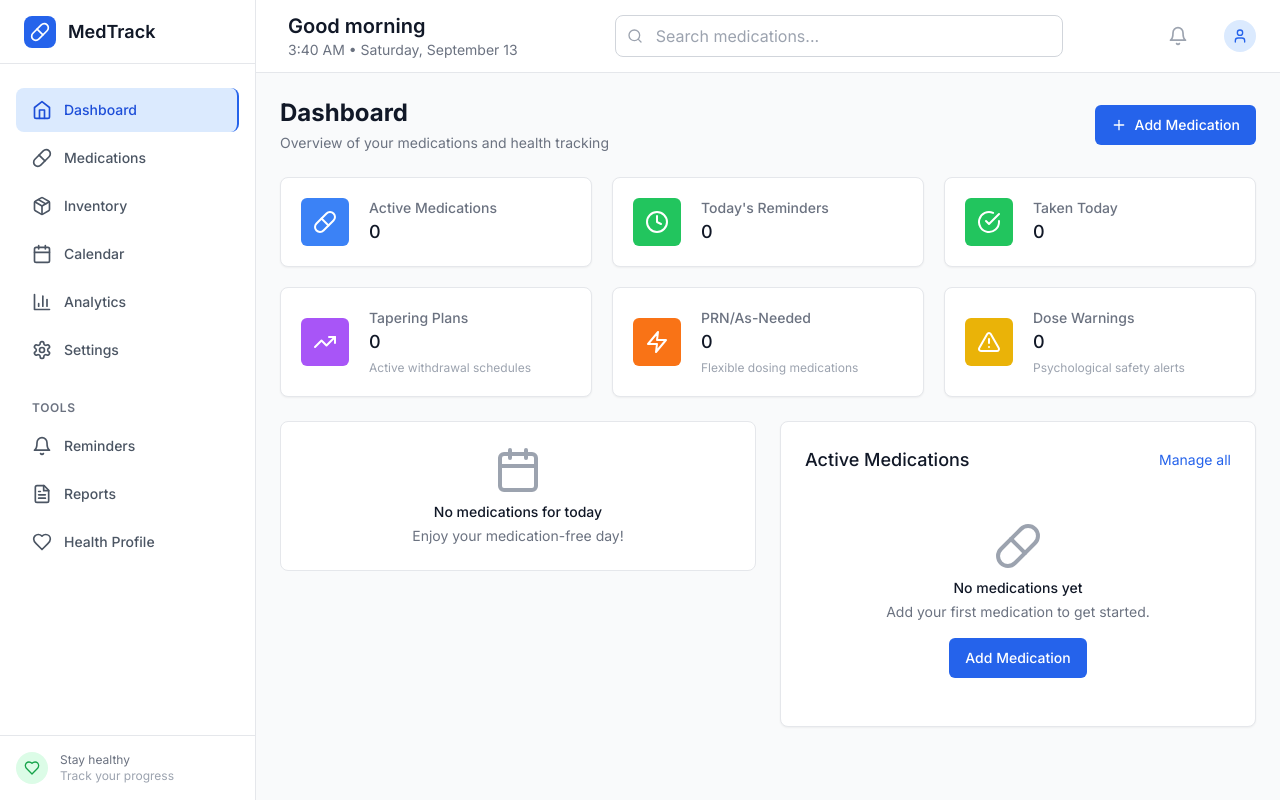
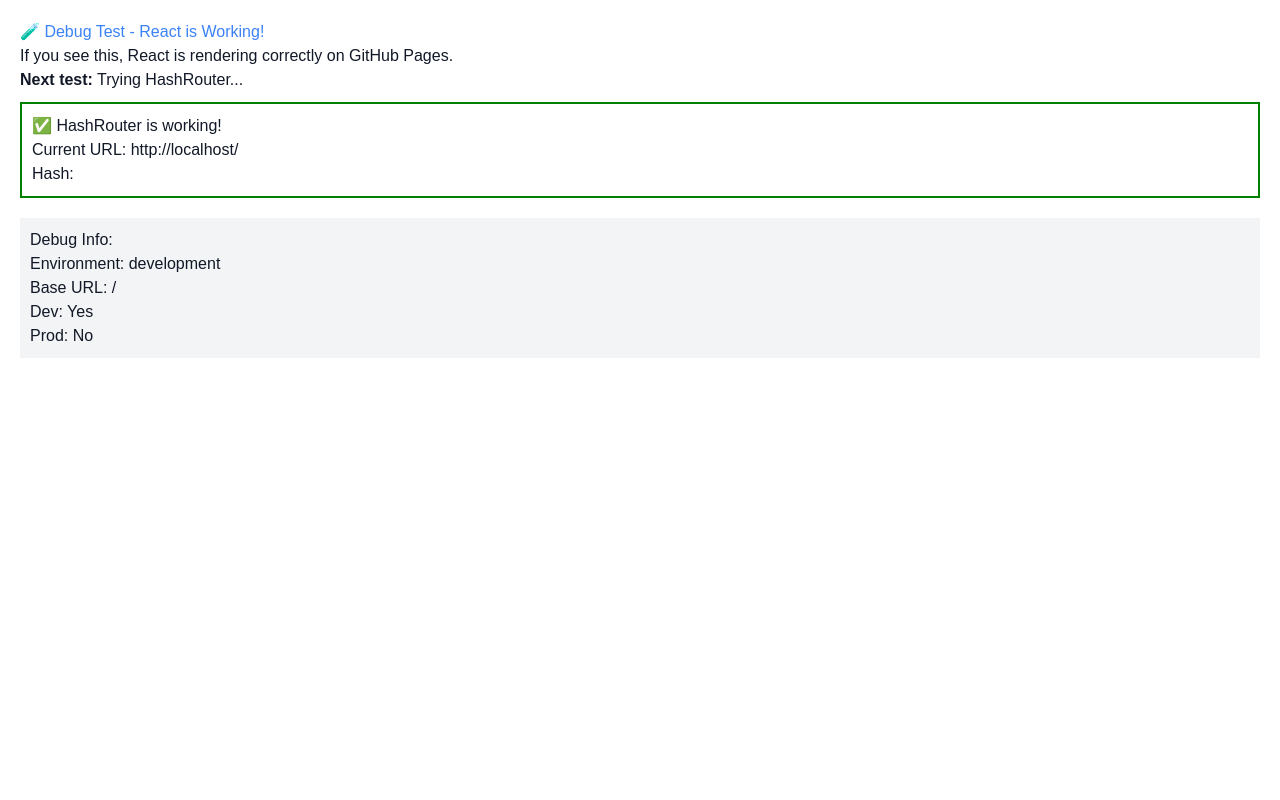
Before and after one commit to dizzafizza/Meditrax, a React (Vite) app: page / in a window 1280 px wide. Before the commit this address led to /#/dashboard. Built offline with nearby package versions, Linux system fonts and the light colour scheme.

Commit message:
DEBUG: Simple test version to isolate GitHub Pages issue

```diff
--- a/src/main.tsx
+++ b/src/main.tsx
@@ -24,34 +24,29 @@ if (import.meta.env.DEV) {
   console.log('');
 }
 
+// Simple test version for debugging GitHub Pages
+console.log('🧪 DEBUG: main.tsx is executing');
+
 ReactDOM.createRoot(document.getElementById('root')!).render(
   <React.StrictMode>
-    <HashRouter>
-      <App />
-      <Toaster
-        position="top-right"
-        toastOptions={{
-          duration: 4000,
-          style: {
-            background: '#363636',
-            color: '#fff',
-          },
-          success: {
-            duration: 3000,
-            iconTheme: {
-              primary: '#22c55e',
-              secondary: '#fff',
-            },
-          },
-          error: {
-            duration: 5000,
-            iconTheme: {
-              primary: '#ef4444',
-              secondary: '#fff',
-            },
-          },
-        }}
-      />
-    </HashRouter>
+    <div style={{padding: '20px', fontFamily: 'Arial, sans-serif'}}>
+      <h1 style={{color: '#3b82f6'}}>🧪 Debug Test - React is Working!</h1>
+      <p>If you see this, React is rendering correctly on GitHub Pages.</p>
+      <p><strong>Next test:</strong> Trying HashRouter...</p>
+      <HashRouter>
+        <div style={{border: '2px solid green', padding: '10px', margin: '10px 0'}}>
+          <h2>✅ HashRouter is working!</h2>
+          <p>Current URL: {window.location.href}</p>
+          <p>Hash: {window.location.hash}</p>
+        </div>
+      </HashRouter>
+      <div style={{marginTop: '20px', padding: '10px', backgroundColor: '#f3f4f6'}}>
+        <h3>Debug Info:</h3>
+        <p>Environment: {import.meta.env.MODE}</p>
+        <p>Base URL: {import.meta.env.BASE_URL}</p>
+        <p>Dev: {import.meta.env.DEV ? 'Yes' : 'No'}</p>
+        <p>Prod: {import.meta.env.PROD ? 'Yes' : 'No'}</p>
+      </div>
+    </div>
   </React.StrictMode>,
 )
--- a/vite.config.ts
+++ b/vite.config.ts
@@ -27,5 +27,5 @@ export default defineConfig({
       },
     },
   },
-  base: '/MedTrack/',
+  // base: '/MedTrack/', // Temporarily removing base path for debugging
 })
```
Also changed, not shown: test-simple.html (added, +16 -0 lines).
